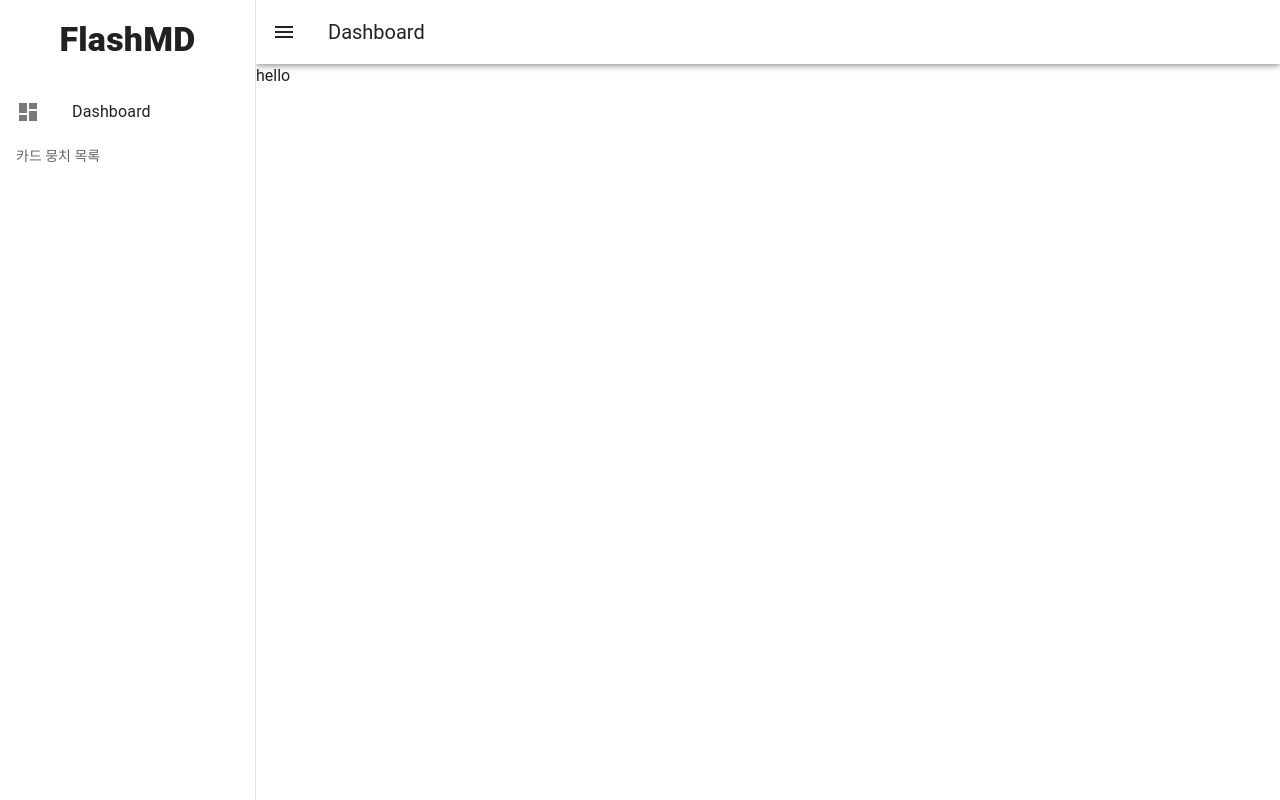
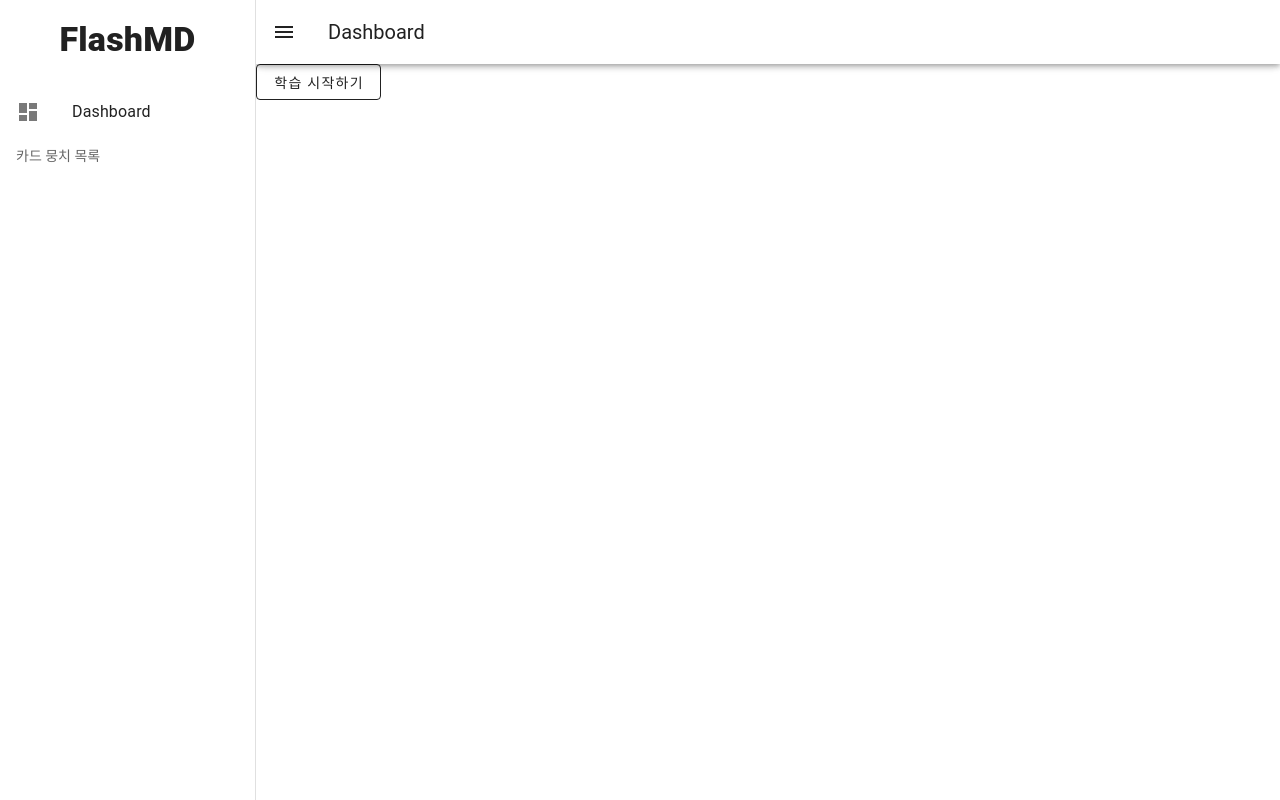
Before and after one commit to padosum/flashcards, a Vue app: page /learnset/1 in a window 1280 px wide. Built offline with nearby package versions, Linux system fonts and the light colour scheme.

Commit message:
✨ /learnset route에서 /learn 로 이동하는 버튼추가

```diff
--- a/src/views/LearnsetView.vue
+++ b/src/views/LearnsetView.vue
@@ -1,7 +1,12 @@
 <template>
-  <div>hello</div>
+  <v-btn variant="outlined" :to="`/learn/${route.params.id}`">
+    학습 시작하기</v-btn
+  >
 </template>
 
-<script setup lang="ts"></script>
+<script setup lang="ts">
+import { useRoute } from 'vue-router';
+const route = useRoute();
+</script>
 
 <style scoped></style>
```
